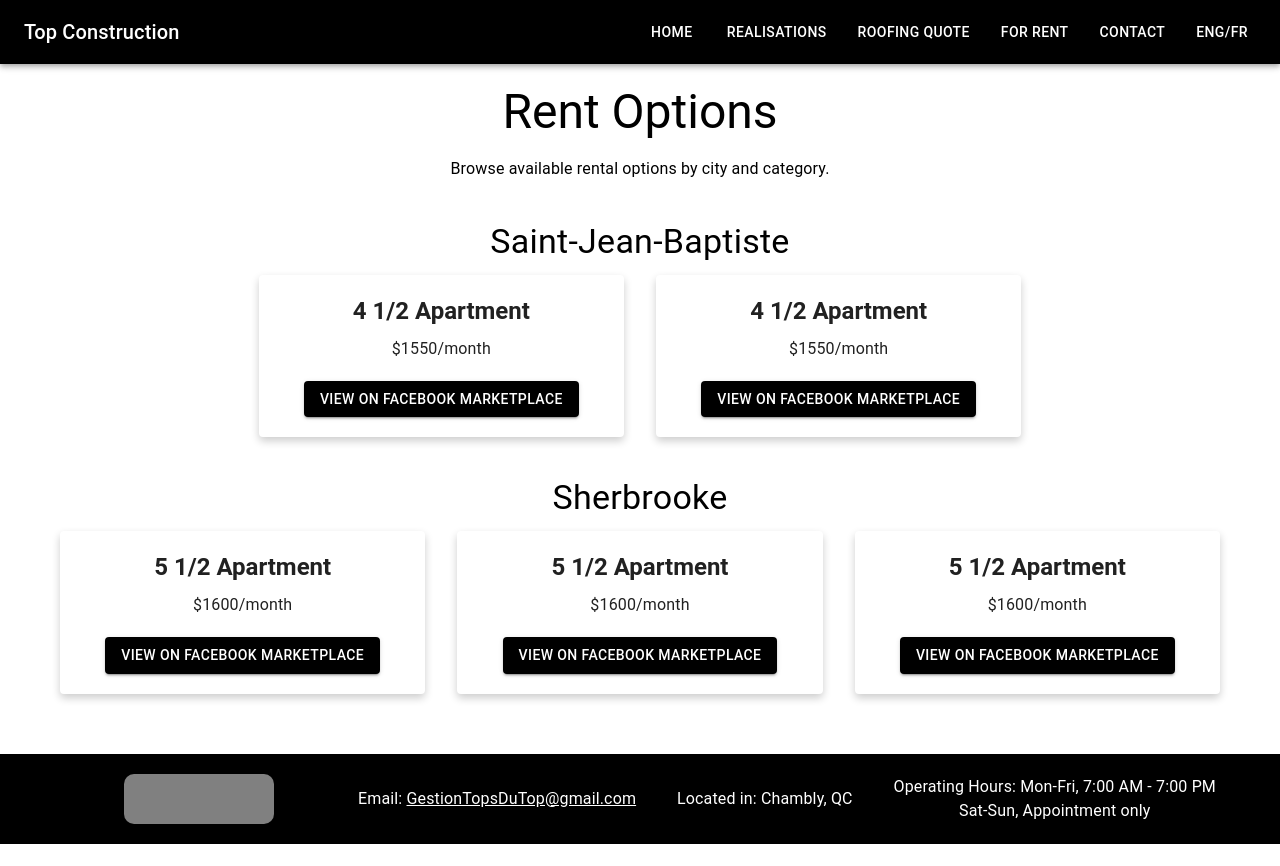
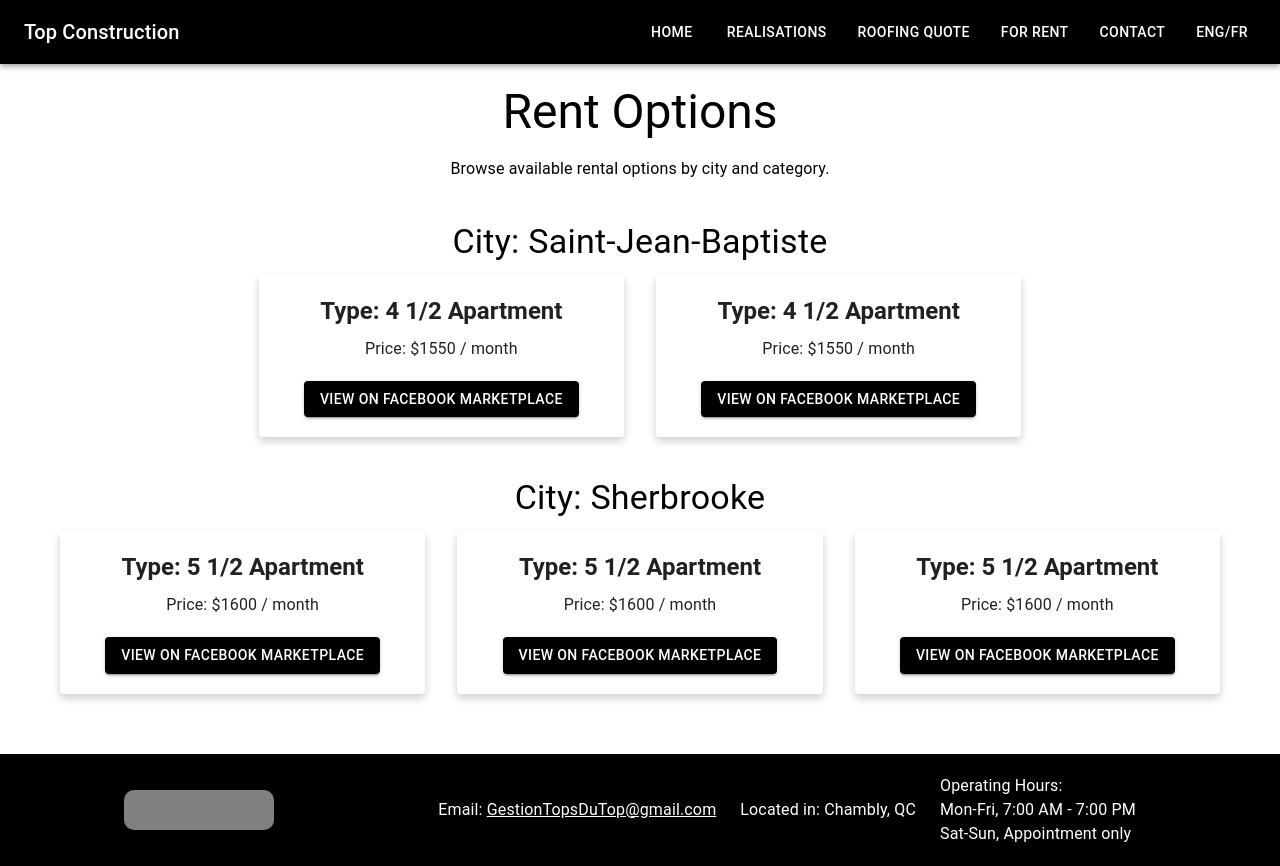
Before and after one commit to 010JGL/top, a React (Create React App) app: page /RentPage in a window 1280 px wide. Before the commit the page ends 844 px from the top, so only its background shows below. Built offline with nearby package versions, Linux system fonts and the light colour scheme.

Commit message:
rent page, nav bar and contact bar translated

```diff
--- a/src/App.js
+++ b/src/App.js
@@ -13,9 +13,12 @@ import Contact from "./Contact";
 import Services from "./Services";
 import ScrollUp from "./hooks/ScrollUp"; // Import ScrollToTop
 import RoofingJobs from "./RoofingJobs";
+import { LanguageProvider } from './LanguageContext'; // Import the context
+
 
 function App() {
   return (
+    <LanguageProvider> {/* Wrap with provider */}
     <Router>
       <div>
         <Navbar /> {/* Include Navbar here */}
@@ -35,6 +38,7 @@ function App() {
         <Contact />
       </div>
     </Router>
+    </LanguageProvider>
   );
 }
 
--- a/src/Contact.js
+++ b/src/Contact.js
@@ -1,7 +1,10 @@
 import React from 'react';
 import { Typography, Container, Grid, Box } from '@mui/material';
+import { useLanguage } from './LanguageContext';  // Import the language context
 
 const Contact = () => {
+  const { language } = useLanguage();  // Access the current language
+
   return (
     <div style={{ backgroundColor: 'black', padding: '20px 0', marginTop: '40px' }}>
       <Container>
@@ -11,7 +14,7 @@ const Contact = () => {
             <Box
               style={{
                 width: '150px',
-                height: '50px',
+                height: '40px', // Reduced height to make space for longer text
                 backgroundColor: 'gray', // Placeholder for logo
                 borderRadius: '10px',
               }}
@@ -20,28 +23,32 @@ const Contact = () => {
             </Box>
           </Grid>
 
-          {/* Contact Information in one row */}
+          {/* Contact Information on the same line */}
           <Grid item xs={12} sm={9}>
-            <Grid container justifyContent="space-between" alignItems="center">
+            <Grid container justifyContent="center" alignItems="center" spacing={3}>
               {/* Email */}
-              <Grid item style={{ textAlign: 'center' }}>
+              <Grid item>
                 <Typography variant="body1" style={{ color: 'white' }}>
-                  Email: <a href="mailto:GestionTopsDuTop@gmail.com" style={{ color: 'white' }}>GestionTopsDuTop@gmail.com</a>
+                  {language === 'fr' ? 'Courriel:' : 'Email:'}{" "}
+                  <a href="mailto:GestionTopsDuTop@gmail.com" style={{ color: 'white' }}>
+                    GestionTopsDuTop@gmail.com
+                  </a>
                 </Typography>
               </Grid>
 
               {/* Location */}
-              <Grid item style={{ textAlign: 'center' }}>
+              <Grid item>
                 <Typography variant="body1" style={{ color: 'white' }}>
-                  Located in: Chambly, QC
+                  {language === 'fr' ? 'Situé à: Chambly, QC' : 'Located in: Chambly, QC'}
                 </Typography>
               </Grid>
 
               {/* Operating Hours */}
-              <Grid item style={{ textAlign: 'center' }}>
+              <Grid item>
                 <Typography variant="body1" style={{ color: 'white' }}>
-                  Operating Hours: Mon-Fri, 7:00 AM - 7:00 PM <br />
-                  Sat-Sun, Appointment only
+                  {language === 'fr' ? 'Heures d\'ouverture:' : 'Operating Hours:'}{" "} <br />
+                  {language === 'fr' ? 'Lundi-Vendredi: 7h00 - 19h00' : 'Mon-Fri, 7:00 AM - 7:00 PM'} <br />
+                  {language === 'fr' ? 'Samedi-Dimanche: sur rendez-vous seulement' : 'Sat-Sun, Appointment only'}
                 </Typography>
               </Grid>
             </Grid>
--- /dev/null
+++ b/src/LanguageContext.js
@@ -0,0 +1,24 @@
+import React, { createContext, useContext, useState } from 'react';
+
+// Create the context for language
+const LanguageContext = createContext();
+
+// Custom hook to use language context
+export const useLanguage = () => {
+  return useContext(LanguageContext);
+};
+
+// Language provider to wrap the app and provide the context
+export const LanguageProvider = ({ children }) => {
+  const [language, setLanguage] = useState('en'); // 'en' for English, 'fr' for French
+
+  const switchLanguage = (lang) => {
+    setLanguage(lang);
+  };
+
+  return (
+    <LanguageContext.Provider value={{ language, switchLanguage }}>
+      {children}
+    </LanguageContext.Provider>
+  );
+};
--- a/src/Navbar.js
+++ b/src/Navbar.js
@@ -1,15 +1,20 @@
 import React, { useState } from 'react';
 import { AppBar, Toolbar, Typography, Button, Menu, MenuItem } from '@mui/material';
 import { Link as RouterLink } from 'react-router-dom';
+import { useLanguage } from './LanguageContext'; // Import the custom hook
 
 const Navbar = () => {
   const [anchorEl, setAnchorEl] = useState(null);
+  const { language, switchLanguage } = useLanguage(); // Access language and switchLanguage from context
 
   const handleLanguageClick = (event) => {
     setAnchorEl(event.currentTarget);
   };
 
-  const handleLanguageClose = () => {
+  const handleLanguageClose = (lang) => {
+    if (lang) {
+      switchLanguage(lang); // Update the language in context
+    }
     setAnchorEl(null);
   };
 
@@ -34,75 +39,50 @@ const Navbar = () => {
             color="inherit"
             component={RouterLink}
             to="/"
-            style={{
-              marginRight: '15px',
-              transition: 'color 0.3s ease',
-            }}
-            onMouseEnter={(e) => (e.target.style.color = '#FF5733')}
-            onMouseLeave={(e) => (e.target.style.color = 'white')}
+            style={{ marginRight: '15px' }}
           >
-            Home
+            {language === 'en' ? 'Home' : 'Accueil'}
           </Button>
           <Button
             color="inherit"
             component={RouterLink}
             to="/realisations"
-            style={{
-              marginRight: '15px',
-              transition: 'color 0.3s ease',
-            }}
-            onMouseEnter={(e) => (e.target.style.color = '#FF5733')}
-            onMouseLeave={(e) => (e.target.style.color = 'white')}
+            style={{ marginRight: '15px' }}
           >
-            Realisations
+            {language === 'en' ? 'Realisations' : 'Réalisation'}
           </Button>
           <Button
             color="inherit"
             component={RouterLink}
             to="/roofing"
-            style={{
-              marginRight: '15px',
-              transition: 'color 0.3s ease',
-            }}
-            onMouseEnter={(e) => (e.target.style.color = '#FF5733')}
-            onMouseLeave={(e) => (e.target.style.color = 'white')}
+            style={{ marginRight: '15px' }}
           >
-            Roofing Quote
+            {language === 'en' ? 'Roofing Quote' : 'Soumission toiture'}
           </Button>
           <Button
             color="inherit"
             component={RouterLink}
             to="/rentPage"
-            style={{
-              marginRight: '15px',
-              transition: 'color 0.3s ease',
-            }}
-            onMouseEnter={(e) => (e.target.style.color = '#FF5733')}
-            onMouseLeave={(e) => (e.target.style.color = 'white')}
+            style={{ marginRight: '15px' }}
           >
-            For Rent
+            {language === 'en' ? 'For Rent' : 'À Louer'}
           </Button>
           <Button
             color="inherit"
             onClick={scrollToContact}
-            style={{
-              marginRight: '15px',
-              transition: 'color 0.3s ease',
-            }}
-            onMouseEnter={(e) => (e.target.style.color = '#FF5733')}
-            onMouseLeave={(e) => (e.target.style.color = 'white')}
+            style={{ marginRight: '15px' }}
           >
-            Contact
+            {language === 'en' ? 'Contact' : 'Contact'}
           </Button>
         </div>
 
         {/* Language Switcher */}
         <Button color="inherit" onClick={handleLanguageClick}>
-          ENG/FR
+          {language === 'en' ? 'ENG/FR' : 'FR/ENG'}
         </Button>
-        <Menu anchorEl={anchorEl} open={Boolean(anchorEl)} onClose={handleLanguageClose}>
-          <MenuItem onClick={handleLanguageClose}>English</MenuItem>
-          <MenuItem onClick={handleLanguageClose}>Français</MenuItem>
+        <Menu anchorEl={anchorEl} open={Boolean(anchorEl)} onClose={() => handleLanguageClose()}>
+          <MenuItem onClick={() => handleLanguageClose('en')}>English</MenuItem>
+          <MenuItem onClick={() => handleLanguageClose('fr')}>Français</MenuItem>
         </Menu>
       </Toolbar>
     </AppBar>
--- a/src/RentPage.js
+++ b/src/RentPage.js
@@ -7,21 +7,48 @@ import {
   CardContent,
   Button,
 } from "@mui/material";
+import { useLanguage } from './LanguageContext'; // Use the context hook
 
 const RentPage = () => {
+  const { language } = useLanguage(); // Access the current language
+
+  // Define text based on language selection
+  const translations = {
+    en: {
+      title: "Rent Options",
+      description: "Browse available rental options by city and category.",
+      cityLabel: "City",
+      typeLabel: "Type",
+      priceLabel: "Price",
+      viewLabel: "View on Facebook Marketplace",
+      month: "/ month", // English version for month
+    },
+    fr: {
+      title: "Options de location",
+      description: "Parcourez les options de location disponibles par ville et catégorie.",
+      cityLabel: "Ville",
+      typeLabel: "Type",
+      priceLabel: "Prix",
+      viewLabel: "Voir sur Facebook Marketplace",
+      month: "/ mois", // French version for month
+    }
+  };
+
+  const currentLang = translations[language] || translations.en;
+
   const cities = [
     {
       city: "Saint-Jean-Baptiste",
       rentals: [
         {
           type: "4 1/2 Apartment",
-          price: "$1550/month",
-          link: "https://www.facebook.com/marketplace/item/1027857215465756?ref=category_feed&referral_code=undefined&referral_story_type=listing&tracking=%7B%22qid%22%3A%22-616421741623744423%22%2C%22mf_story_key%22%3A%227908778019190203%22%2C%22commerce_rank_obj%22%3A%22%7B%5C%22target_id%5C%22%3A7908778019190203%2C%5C%22target_type%5C%22%3A0%2C%5C%22primary_position%5C%22%3A10%2C%5C%22ranking_signature%5C%22%3A1887888787676298658%2C%5C%22commerce_channel%5C%22%3A504%2C%5C%22value%5C%22%3A4.0e-9%2C%5C%22candidate_retrieval_source_map%5C%22%3A%7B%5C%227908778019190203%5C%22%3A204%7D%7D%22%7D",
+          price: "$1550",
+          link: "https://www.facebook.com/marketplace/item/1027857215465756?ref=category_feed&referral_code=undefined&referral_story_type=listing&tracking=%7B%22qid%22%3A%22-616421741623744423%22%2C%22mf_story_key%22%3A227908778019190203%7D",
         },
         {
           type: "4 1/2 Apartment",
-          price: "$1550/month",
-          link: "https://www.facebook.com/marketplace/item/1027857215465756?ref=category_feed&referral_code=undefined&referral_story_type=listing&tracking=%7B%22qid%22%3A%22-616421741623744423%22%2C%22mf_story_key%22%3A%227908778019190203%22%2C%22commerce_rank_obj%22%3A%22%7B%5C%22target_id%5C%22%3A7908778019190203%2C%5C%22target_type%5C%22%3A0%2C%5C%22primary_position%5C%22%3A10%2C%5C%22ranking_signature%5C%22%3A1887888787676298658%2C%5C%22commerce_channel%5C%22%3A504%2C%5C%22value%5C%22%3A4.0e-9%2C%5C%22candidate_retrieval_source_map%5C%22%3A%7B%5C%227908778019190203%5C%22%3A204%7D%7D%22%7D",
+          price: "$1550",
+          link: "https://www.facebook.com/marketplace/item/1027857215465756?ref=category_feed&referral_code=undefined&referral_story_type=listing&tracking=%7B%22qid%22%3A%22-616421741623744423%22%2C%22mf_story_key%22%3A227908778019190203%7D",
         },
       ],
     },
@@ -30,17 +57,17 @@ const RentPage = () => {
       rentals: [
         {
           type: "5 1/2 Apartment",
-          price: "$1600/month",
+          price: "$1600",
           link: "https://www.facebook.com/marketplace/item4",
         },
         {
           type: "5 1/2 Apartment",
-          price: "$1600/month",
+          price: "$1600",
           link: "https://www.facebook.com/marketplace/item5",
         },
         {
           type: "5 1/2 Apartment",
-          price: "$1600/month",
+          price: "$1600",
           link: "https://www.facebook.com/marketplace/item5",
         },
       ],
@@ -52,17 +79,17 @@ const RentPage = () => {
       <Container style={{ textAlign: "center", padding: "20px" }}>
         {/* Page Title */}
         <Typography variant="h3" gutterBottom>
-          Rent Options
+          {currentLang.title}
         </Typography>
         <Typography variant="body1" gutterBottom>
-          Browse available rental options by city and category.
+          {currentLang.description}
         </Typography>
 
         {/* Rental Options by City */}
         {cities.map((city, cityIndex) => (
           <div key={cityIndex}>
             <Typography variant="h4" gutterBottom style={{ marginTop: "40px" }}>
-              {city.city}
+              {currentLang.cityLabel}: {city.city}
             </Typography>
 
             <Grid container spacing={4} justifyContent="center">
@@ -94,10 +121,10 @@ const RentPage = () => {
                       }}
                     >
                       <Typography variant="h5" style={{ fontWeight: "bold" }}>
-                        {rental.type}
+                        {currentLang.typeLabel}: {rental.type}
                       </Typography>
                       <Typography variant="body1" style={{ margin: "10px 0" }}>
-                        {rental.price}
+                        {currentLang.priceLabel}: {rental.price} {currentLang.month}
                       </Typography>
                       <Button
                         variant="contained"
@@ -109,7 +136,7 @@ const RentPage = () => {
                           color: "white",
                         }}
                       >
-                        View on Facebook Marketplace
+                        {currentLang.viewLabel}
                       </Button>
                     </CardContent>
                   </Card>
```
